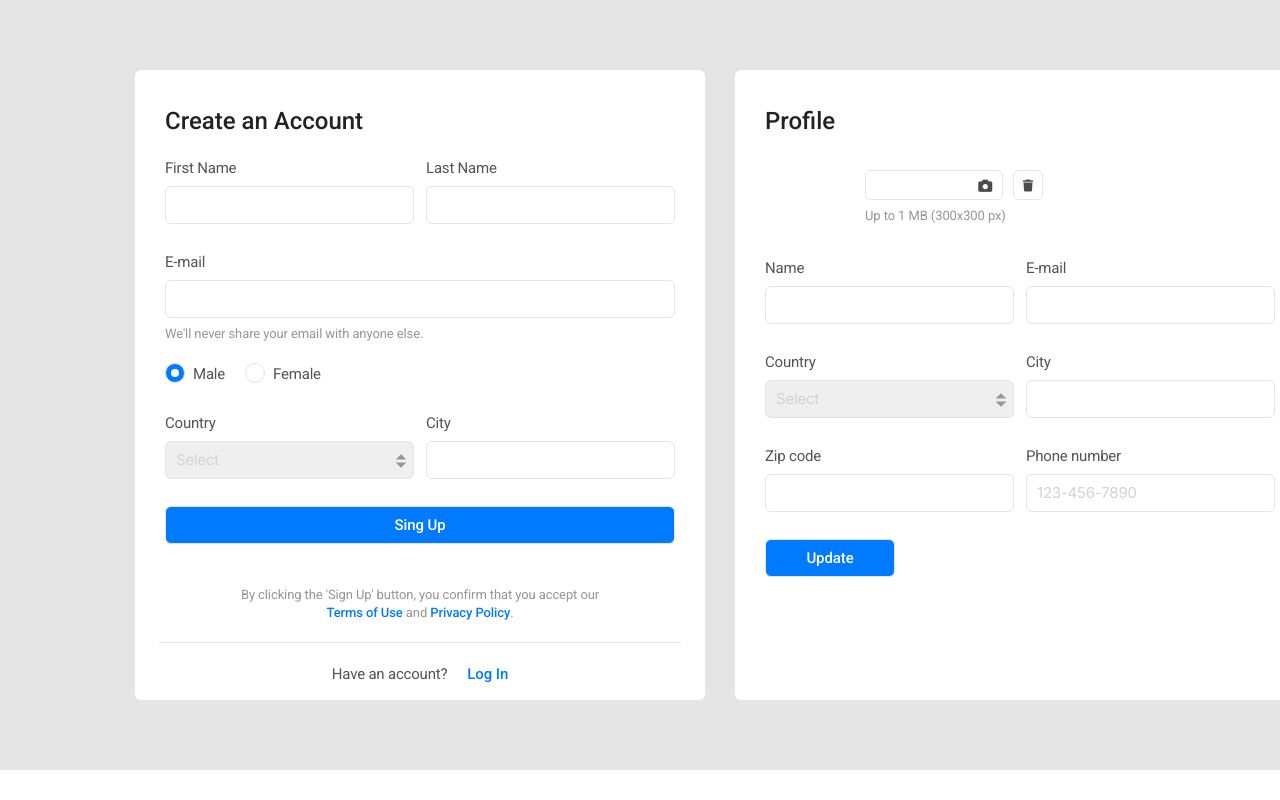
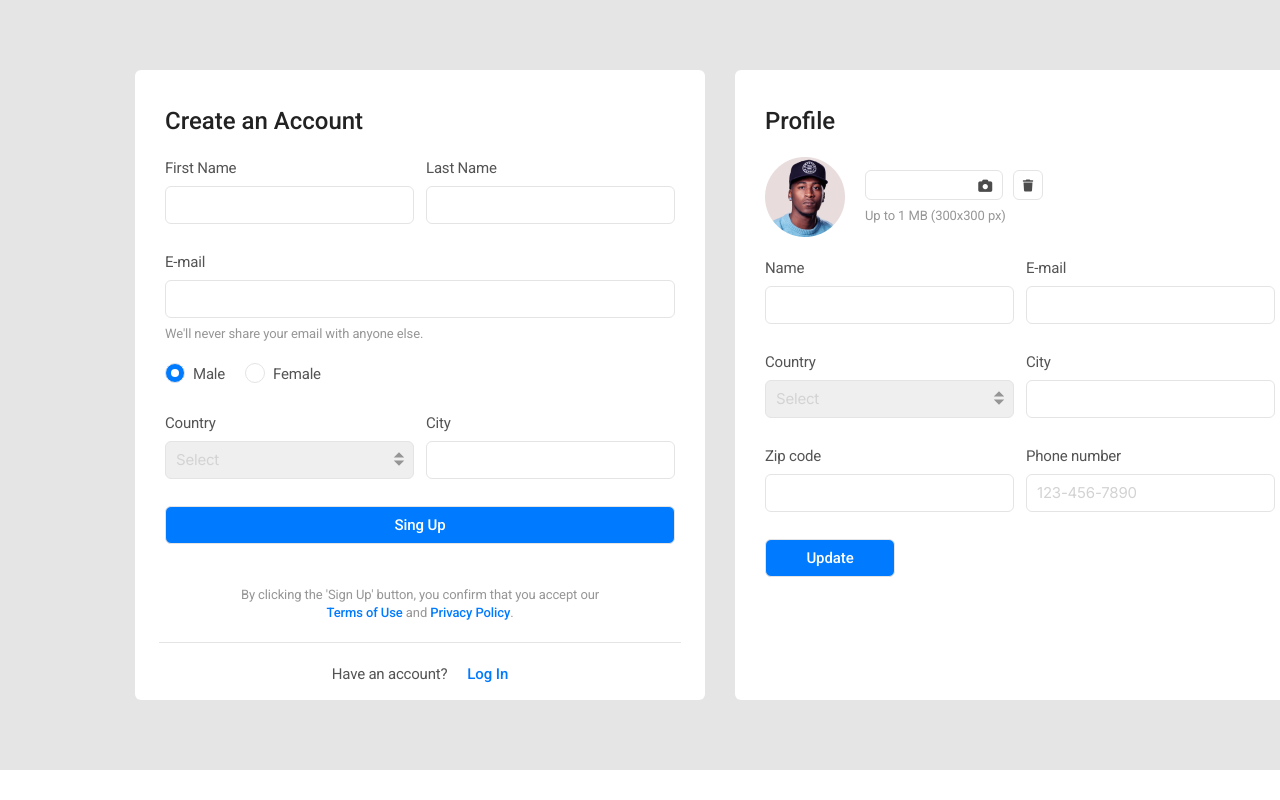
Before and after one commit to 08-11-2022-FE/Olga_Kuzmina_15, a plain HTML site: page index.html in a window 1280 px wide. Shown: the top 800 px of the page. Drawn offline with Linux system fonts and the light colour scheme; the site is published under a folder, as on GitHub Pages, so addresses that start at the root find nothing.

Commit message:
change link for photo and change select arrows

```diff
--- a/index.html
+++ b/index.html
@@ -39,7 +39,6 @@
                     </div>
                     <div class="form__item half-container">
                         <label for="country">Country</label>
-                        <div class="form__select">
                         <select id="country" name="country">
                             <option value="" selected >Select</option>
                             <option value="Afghanistan">Afghanistan</option>
@@ -288,7 +287,6 @@
                             <option value="Zimbabwe">Zimbabwe</option>
                         </select>
                     </div>
-                    </div>
                     <div class="form__item half-container">
                         <label for="city">City</label>
                         <input type="text" name="city" id="city" class="full-container">
@@ -315,7 +313,7 @@
                 <form id="profile" action="" class="form flex-container flex-wrap">
                     <div class="form__item full-container flex-container align-items_center">
                         <div class="form__photo">
-                            <img src="/src/images/image.png" alt="">
+                            <img src="./src/images/image.png" alt="">
                         </div>
                         <div class="half-container">
                             <div class="flex-container align-items_center">
@@ -338,8 +336,7 @@
                     </div>
                     <div class="form__item half-container">
                         <label for="country">Country</label>
-                        <div class="form__select">
-                            <select id="country" name="country" class="form__select">
+                        <select id="country" name="country">
                             <option value="" selected >Select</option>
                             <option value="Afghanistan">Afghanistan</option>
                             <option value="Åland Islands">Åland Islands</option>
@@ -587,7 +584,6 @@
                             <option value="Zimbabwe">Zimbabwe</option>
                         </select>
                     </div>
-                    </div>
                     <div class="form__item half-container">
                         <label for="city">City</label>
                         <input type="text" name="city" id="city" class="full-container">
--- a/src/styles/style.css
+++ b/src/styles/style.css
@@ -90,6 +90,9 @@ a {
     border-radius: 6px;
     margin-bottom: 7px;
     padding-left: 10px;
+    -moz-appearance: none; /* Firefox */
+    -webkit-appearance: none; /* Safari and Chrome */
+    appearance: none;
 }
 .form__item select::placeholder, input::placeholder {
     font-family: 'Inter', sans-serif;
@@ -115,21 +118,7 @@ a {
     font-size: 13px;
     line-height: 18px;
 }
-.form__select {
-    position: relative;
-}
-.form__select:after {
-    content: " ";
-    width: 10.5px;
-    height: 13.5px;
-    content: url(../images/icon-arrows.svg);
-    position: absolute;
-    z-index: 100;
-    right: 8.5px;
-    top: 12.5px;
-    cursor: pointer;
-}
-.form__select select {
+.form__item select {
     max-width: 100%;
     height: 38px;
     border: 1px solid #E4E4E4;
@@ -146,6 +135,9 @@ a {
     appearance: none;
     padding-left: 10px;
     position: relative;
+    background-image: url(../images/icon-arrows.svg);
+    background-repeat: no-repeat;
+    background-position: right 8.5px bottom 12.5px;
 }
 .form__button-blue {
     height: 38px;
```
Lines whose indentation alone changed are shown as unchanged.
